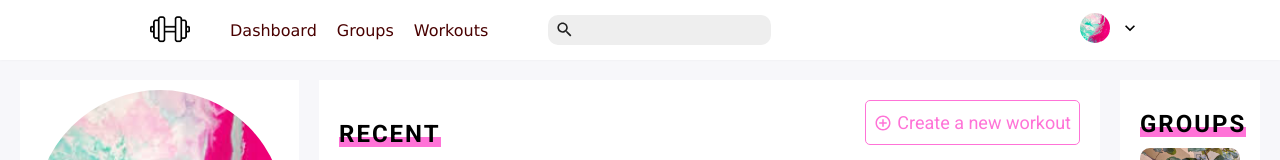
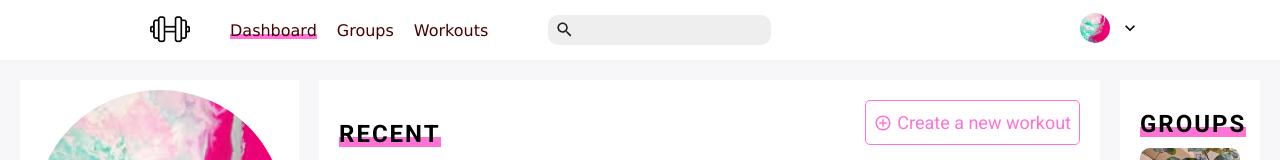
Before and after one commit to acrantel/fiitshare, a Next.js app: page / in a window 1280 px wide. Shown: the top 160 px of the page. Built offline with nearby package versions, Linux system fonts and the light colour scheme.

Commit message:
Underline the current page in the header

```diff
--- a/components/header.js
+++ b/components/header.js
@@ -5,19 +5,31 @@ import SearchBar from './search-bar.js'
 import {userData, USERID} from '../database/database.js'
 import {MdExpandMore} from 'react-icons/md'
 
+function NavLink ({ link, label, id, current }) {
+    return <Link href={link}>
+        <a className={`${styles.navElement} ${
+            id === current ? styles.currentNavElement : ''}`
+        }>{label}</a>
+    </Link>;
+}
+
 class Header extends React.Component {
     render() {
+        const {
+            userId = USERID,
+            current
+        } = this.props;
         return <div className={styles.header}>
             <div className={styles.headerContent}>
                 <img className={styles.logo} src="/images/logo.png" alt="Logo" />
                 <div className={styles.navBar}>
-                    <Link href="/"><a className={styles.navElement}>Dashboard</a></Link>
-                    <Link href="/groups"><a className={styles.navElement}>Groups</a></Link>
-                    <Link href="/workouts"><a className={styles.navElement}>Workouts</a></Link>
+                    <NavLink link="/" label="Dashboard" id="dashboard" current={current} />
+                    <NavLink link="/groups" label="Groups" id="groups" current={current} />
+                    <NavLink link="/workouts" label="Workouts" id="workouts" current={current} />
                 </div>
                 <SearchBar/>
                 <span className={styles.space} />
-                <RightNavBar userId={this.props.userId || USERID}/>
+                <RightNavBar userId={userId}/>
             </div>
         </div>
     }
--- a/components/header.module.css
+++ b/components/header.module.css
@@ -40,6 +40,24 @@
     display: flex;
     flex-direction: row;
     align-items: center;
+    position: relative;
+    z-index: 0;
+}
+.navElement::before {
+    content: '';
+    position: absolute;
+    bottom: 1px;
+    left: 10px;
+    right: 10px;
+    height: 5px;
+    z-index: -1;
+}
+.navElement:hover::before {
+    background-color: #ffc1e3;
+}
+.currentNavElement::before,
+.currentNavElement:hover::before {
+    background-color: #ff73d7;
 }
 
 .space {
--- a/components/search-bar.js
+++ b/components/search-bar.js
@@ -5,7 +5,7 @@ import { MdSearch } from 'react-icons/md'
 
 class SearchBar extends React.Component {
     render() {
-        return <div className={styles.searchBar}>
+        return <label className={styles.searchBar}>
             <MdSearch onClick={this.props.onSearch} className={styles.searchIcon} />
             <input onKeyUp={(event) => {
                 if (event.key === 'Enter') {
@@ -14,7 +14,7 @@ class SearchBar extends React.Component {
             }}
             className={styles.searchInput} style={{ justifySelf: 'end' }} type="text"
                 onChange={this.props.onChange} placeholder={this.props.placeholder}></input>
-        </div>
+        </label>
     }
 }
 
--- a/pages/create-group.js
+++ b/pages/create-group.js
@@ -35,7 +35,7 @@ export default class CreateGroup extends React.Component {
 
     render() {
         return <div className={styles.pageWrapper}>
-            <Header />
+            <Header current={'groups'} />
             <div className={styles.pageContent} style={{alignItems: 'center'}}>
                 <AddGroup title="Create a group" submitLabel="Create" onSubmit={this.onCreate}>
                     <LabelledInput label="Group Name">
--- a/pages/create-workout.js
+++ b/pages/create-workout.js
@@ -5,7 +5,7 @@ import styles from './page.module.css';
 export default class CreateWorkoutPage extends React.Component {
     render() {
         return <div className={styles.pageWrapper}>
-            <Header />
+            <Header current={'workouts'} />
             <div className={styles.pageContent}>
                 <CreateWorkout />
             </div>
--- a/pages/group/[groupid].js
+++ b/pages/group/[groupid].js
@@ -5,7 +5,7 @@ import GroupMainSection from '../../components/group/group-main-section.js';
 
 function Group({ groupid }) {
     return <div>
-        <Header />
+        <Header current={'groups'} />
         <div className='group-page'>
             <GroupSidebar groupId={groupid} />
             <GroupMainSection groupId={groupid} />
--- a/pages/groups.js
+++ b/pages/groups.js
@@ -66,7 +66,7 @@ class Groups extends React.Component {
         }
 
         return <div className={styles.pageWrapper}>
-            <Header />
+            <Header current={'groups'} />
             <div className={styles.pageContent} style={{ flexDirection: 'column' }}>
                 <div className={styles.myGroupsContainer}>
                     <h1 className='section-title'><span>My Groups</span></h1>
--- a/pages/index.js
+++ b/pages/index.js
@@ -8,7 +8,7 @@ import styles from './page.module.css';
 class Home extends React.Component {
     render() {
         return <div className={styles.pageWrapper}>
-            <Header />
+            <Header current={'dashboard'} />
             <div className={styles.pageContent}>
                 <Sidebar imageSrc={userData[USERID]['picture']} title={userData[USERID]['name']}
                     workoutTime={userData[USERID]['time_spent']} calories={userData[USERID]['calories']}
--- a/pages/join-group.js
+++ b/pages/join-group.js
@@ -37,7 +37,7 @@ export default class JoinGroup extends React.Component {
 
     render() {
         return <div className={styles.pageWrapper}>
-            <Header />
+            <Header current={'groups'} />
             <div className={styles.pageContent} style={{alignItems: 'center'}}>
                 <AddGroup title="Join a group" submitLabel="Join" onSubmit={this.onJoin}>
                     <LabelledInput label="Group ID">
--- a/pages/workout/[workoutid].js
+++ b/pages/workout/[workoutid].js
@@ -144,7 +144,7 @@ class WorkoutPage extends React.Component {
 
 function Workout({ workoutid }) {
     return <div className={styles.pageWrapper}>
-        <Header />
+        <Header current={'workouts'} />
         <div className={styles.pageContent}>
             <WorkoutPage workoutId={workoutid} />
         </div>
--- a/pages/workouts.js
+++ b/pages/workouts.js
@@ -37,7 +37,7 @@ class Workouts extends React.Component {
         // TODO: Get from prop or something later
         const userId = USERID;
         return <div className={styles.pageWrapper}>
-            <Header />
+            <Header current={'workouts'} />
             <div className={`${styles.pageContent} ${styles.workoutContainer}`}>
                 <div className={styles.headingWrapper}>
                     <h1 className={styles.heading}>Workouts</h1>
```
